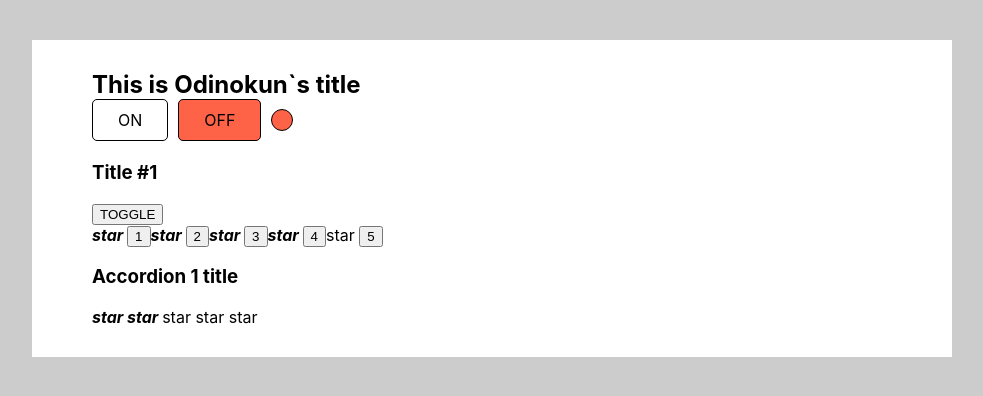
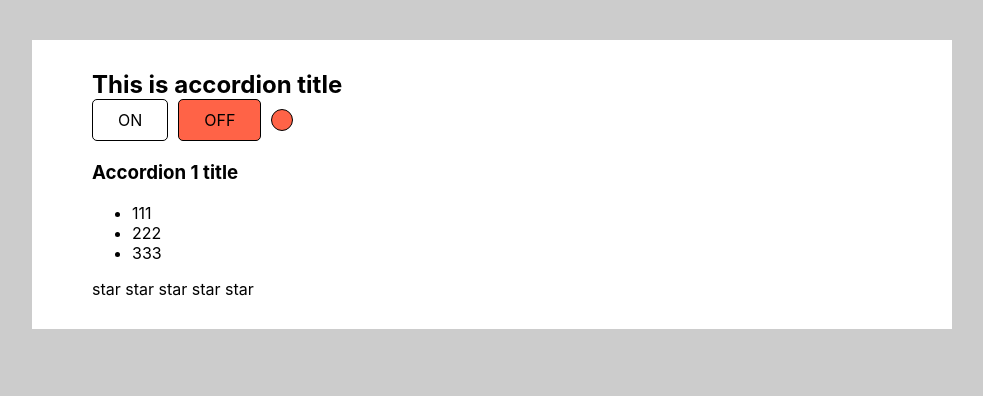
Before and after one commit to Odinokun/react-in-great-detail, a React (Create React App) app: page / in a window 1280 px wide. Shown: the top 396 px of the page, without its empty margins (148-1131 px from the left). Built offline with nearby package versions, Linux system fonts and the light colour scheme.

Commit message:
did controlled accordion

```diff
--- a/src/App.tsx
+++ b/src/App.tsx
@@ -1,20 +1,27 @@
-import React from 'react';
+import React, {useState} from 'react';
 import './App.css';
 import {OnOff} from "./components/OnOff/OnOff";
-import {UncontrolledAccordion} from "./components/UncontrolledAccordion/UncontrolledAccordion";
-import {UncontrolledRating} from "./components/UncontrolledRating/UncontrolledRating";
+import {Rating, RatingValueType} from "./components/Rating/Rating";
 import {Accordion} from "./components/Accordion/Accordion";
-import {Rating} from "./components/Rating/Rating";
 
 function App() {
+
+    const [ratingValue, setRatingValue] = useState<RatingValueType>(0);
+    const [accordionCollapsed, setAccordionCollapsed] = useState<boolean>(false)
+
     return (
         <div className="App">
-            <PageTitle title={'This is Odinokun`s title'}/>
+            <PageTitle title={'This is accordion title'}/>
             <OnOff/>
-            <UncontrolledAccordion titleValue={'Title #1'}/>
-            <UncontrolledRating />
-            <Accordion titleValue={'Accordion 1 title'} collapsed={true}/>
-            <Rating value={2}  />
+            {/*<UncontrolledAccordion titleValue={'Title uncontrolled'}/>*/}
+            {/*<UncontrolledRating />*/}
+
+            <Accordion
+                titleValue={'Accordion 1 title'}
+                collapsed={accordionCollapsed}
+                onclick={setAccordionCollapsed}
+            />
+            <Rating value={ratingValue} onclick={setRatingValue}/>
         </div>
     );
 }
--- a/src/components/Accordion/Accordion.tsx
+++ b/src/components/Accordion/Accordion.tsx
@@ -3,12 +3,17 @@
 type AccordionPropsType = {
     titleValue: string
     collapsed: boolean
+    onclick: (value:boolean) => void
 }
 
 export function Accordion(props: AccordionPropsType) {
     return (
         <>
-            <AccordionTitle title={props.titleValue}/>
+            <AccordionTitle
+                title={props.titleValue}
+                collapsed={props.collapsed}
+                onclick={props.onclick}
+            />
             {!props.collapsed && <AccordionBody/>}
         </>
     )
@@ -16,10 +21,16 @@
 
 type AccordionTitlePropsType = {
     title: string
+    collapsed: boolean
+    onclick: (value: boolean) => void
 }
 
 function AccordionTitle(props: AccordionTitlePropsType) {
-    return <h3>{props.title}</h3>
+    return (
+        <h3 onClick={() => props.onclick(!props.collapsed)}>
+            {props.title}
+        </h3>
+    )
 }
 
 function AccordionBody() {
--- a/src/components/Rating/Rating.tsx
+++ b/src/components/Rating/Rating.tsx
@@ -1,23 +1,54 @@
 import React from "react";
 
+export type RatingValueType = 0 | 1 | 2 | 3 | 4 | 5;
+
 type RatingPropsType = {
-    value: 0 | 1 | 2 | 3 | 4 | 5
+    value: RatingValueType
+    onclick: (value: RatingValueType) => void
 }
 
 export function Rating(props: RatingPropsType) {
     return (
         <div>
-            <Star selected={props.value >= 1}/>
-            <Star selected={props.value >= 2}/>
-            <Star selected={props.value >= 3}/>
-            <Star selected={props.value >= 4}/>
-            <Star selected={props.value >= 5}/>
+            <Star
+                selected={props.value > 0}
+                onclick={props.onclick}
+                value={1}
+            />
+            <Star
+                selected={props.value > 1}
+                onclick={props.onclick}
+                value={2}
+            />
+            <Star
+                selected={props.value > 2}
+                onclick={props.onclick}
+                value={3}
+            />
+            <Star
+                selected={props.value > 3}
+                onclick={props.onclick}
+                value={4}
+            />
+            <Star
+                selected={props.value > 4}
+                onclick={props.onclick}
+                value={5}
+            />
         </div>
     )
 }
 
 type StarPropsType = {
     selected: boolean
+    onclick: (value: RatingValueType) => void
+    value: RatingValueType
 }
 
-const Star = (props:StarPropsType) => props.selected ? <span><b><i>star </i></b></span> : <span>star </span>
+const Star = (props: StarPropsType) => {
+    return (
+        <span onClick={() => props.onclick(props.value)}>
+            {props.selected ? <b><i>star </i></b> : 'star  '}
+        </span>
+    )
+}
--- a/src/components/UncontrolledAccordion/UncontrolledAccordion.tsx
+++ b/src/components/UncontrolledAccordion/UncontrolledAccordion.tsx
@@ -11,8 +11,7 @@
 
     return (
         <>
-            <AccordionTitle title={props.titleValue}/>
-            <button onClick={onCollapsedHandler}>TOGGLE</button>
+            <AccordionTitle title={props.titleValue} onclick={() => onCollapsedHandler()}/>
             {collapsed && <AccordionBody/>}
         </>
     )
@@ -20,10 +19,11 @@
 
 type AccordionTitlePropsType = {
     title: string
+    onclick: () => void
 }
 
 function AccordionTitle(props: AccordionTitlePropsType) {
-    return <h3>{props.title}</h3>
+    return <h3 onClick={() => props.onclick()}>{props.title}</h3>
 }
 
 function AccordionBody() {
--- a/src/components/UncontrolledRating/UncontrolledRating.tsx
+++ b/src/components/UncontrolledRating/UncontrolledRating.tsx
@@ -1,35 +1,32 @@
 import React, {useState} from "react";
 
-type RatingPropsType = {}
+type RatingPropsType = {
+    value: 0 | 1 | 2 | 3 | 4 | 5;
+}
 
-export function UncontrolledRating(props: RatingPropsType) {
+export function UncontrolledRating() {
 
     let [value, setValue] = useState(4);
 
     return (
         <div>
-            <Star selected={value >= 1}/>
-            <button onClick={() => setValue(1)}>1</button>
-            <Star selected={value >= 2}/>
-            <button onClick={() => setValue(2)}>2</button>
-            <Star selected={value >= 3}/>
-            <button onClick={() => setValue(3)}>3</button>
-            <Star selected={value >= 4}/>
-            <button onClick={() => setValue(4)}>4</button>
-            <Star selected={value >= 5}/>
-            <button onClick={() => setValue(5)}>5</button>
+            <Star selected={value >= 1} setValue={setValue} value={1}/>
+            <Star selected={value >= 2} setValue={setValue} value={2}/>
+            <Star selected={value >= 3} setValue={setValue} value={3}/>
+            <Star selected={value >= 4} setValue={setValue} value={4}/>
+            <Star selected={value >= 5} setValue={setValue} value={5}/>
         </div>
     )
 }
 
 type StarPropsType = {
     selected: boolean
+    value: 0 | 1 | 2 | 3 | 4 | 5
+    setValue: (value: 0 | 1 | 2 | 3 | 4 | 5) => void
 }
 
-function Star(props: StarPropsType) {
-    if (props.selected) {
-        return <span><b><i>star </i></b></span>
-    } else {
-        return <span>star </span>
-    }
+const Star = (props: StarPropsType) => {
+    return (
+        <span onClick={() => props.setValue(props.value)}>{props.selected ? <b><i>star </i></b> : 'star'} </span>
+    )
 }
```
